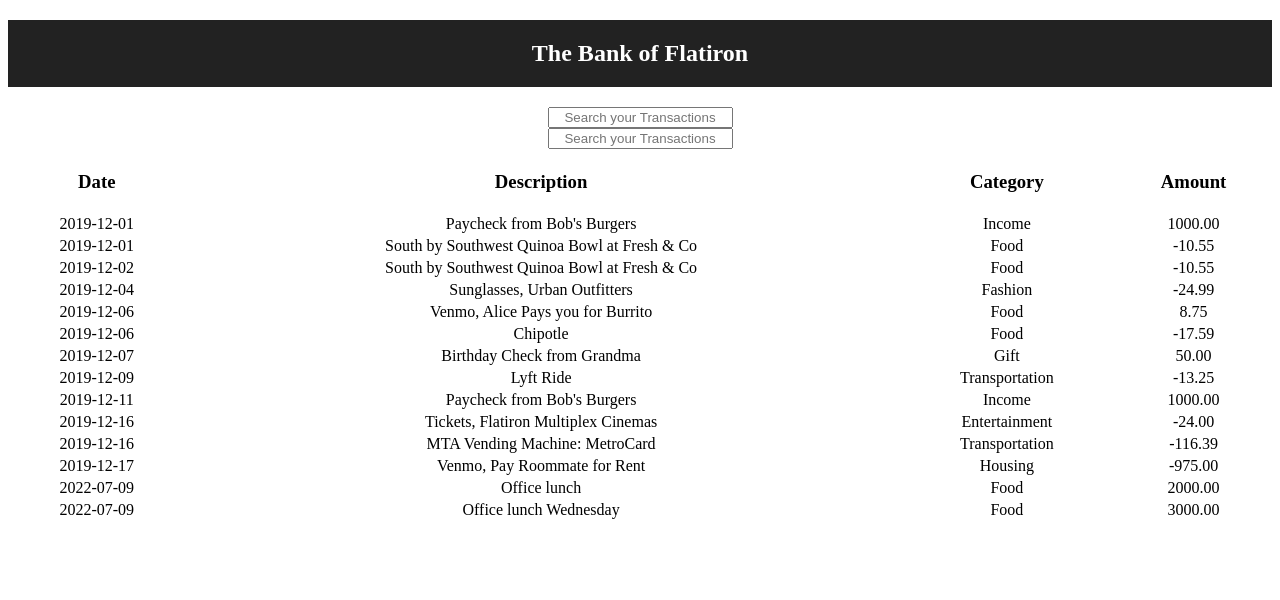
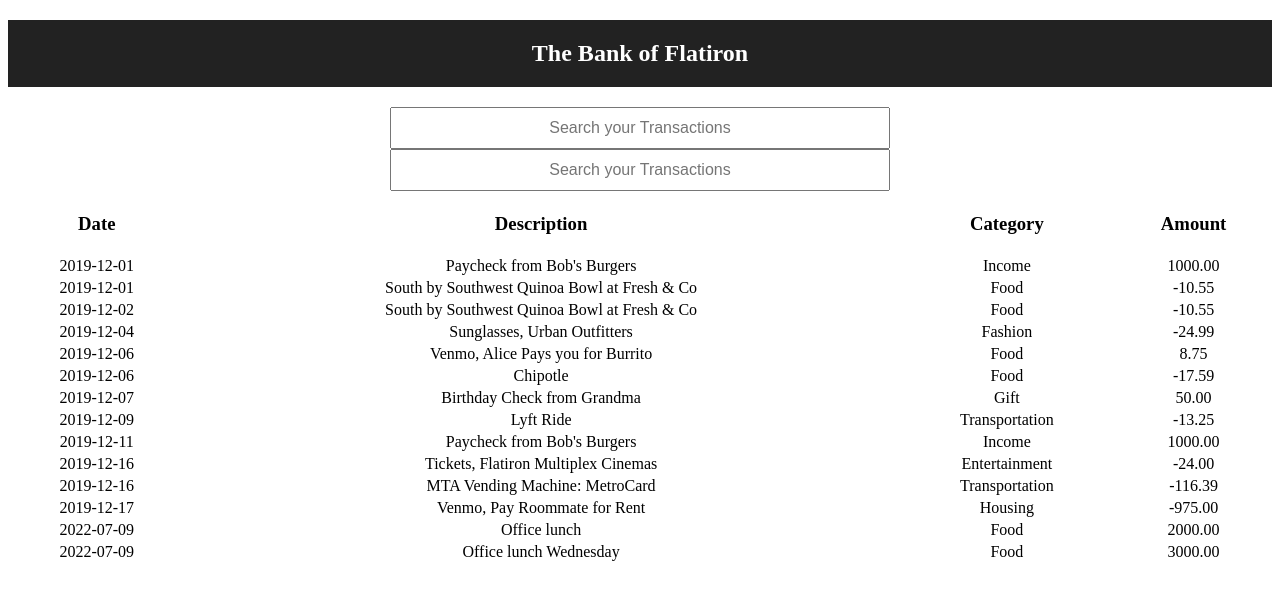
Before and after one commit to ANNGLORIOUS/code-challenge-1, a React (Create React App) app: page / in a window 1280 px wide. Shown: the top 600 px of the page. Built offline with nearby package versions, Linux system fonts and the light colour scheme; data requests are answered from the project's data file.

Commit message:
first commit

```diff
--- a/src/App.css
+++ b/src/App.css
@@ -21,3 +21,23 @@
   .ui.header {
     text-align: center;
   }
+
+
+  /* .ui.fluid.icon.input {
+    width: 100%;
+    max-width: 300px;
+    margin: 20px auto;
+
+
+  }
+   */
+  .ui.input input {
+    padding: 10px;
+    font-size: 16px;
+    width:500px;
+  }
+
+  /* .ui.input .icon {
+    font-size: 20px;
+    color: #333;
+  } */
--- a/src/Components/SearchBar.js
+++ b/src/Components/SearchBar.js
@@ -4,7 +4,7 @@ function SearchBar({ handleChange }) {
   return (
     <div className="ui huge fluid icon input">
       <input type="text" placeholder="Search your Transactions" onChange={handleChange} />
-      <i className="circular search link icon"></i>
+      {/* <i className="circular search link icon"></i> */}
     </div>
   );
 }
```
